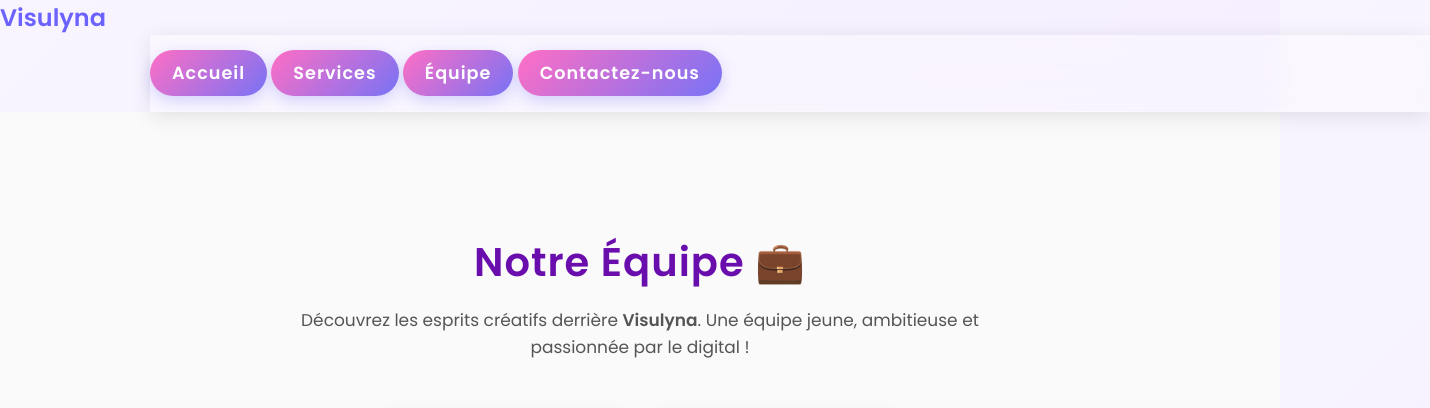
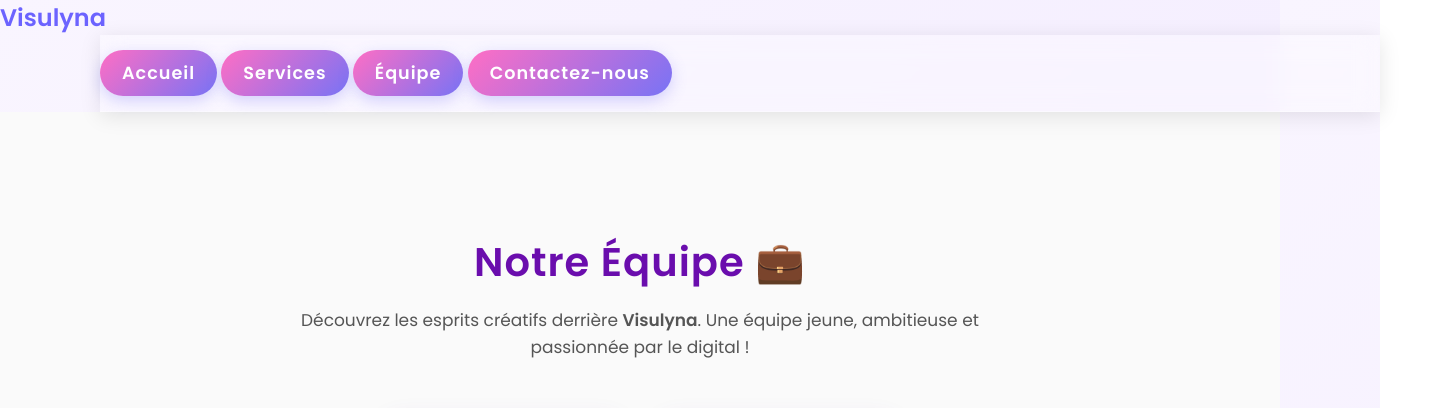
Before and after one commit to visulyna/visulyna.github.io, a plain HTML site: page equipe.html in a window 1280 px wide. Shown: the top 408 px of the page, 1430 px wide, since content can reach past the window. Drawn offline with Linux system fonts and the light colour scheme.

Commit message:
Update equipe.html

```diff
--- a/equipe.html
+++ b/equipe.html
@@ -14,7 +14,7 @@
 
   <header>
     <div class="logo">Visulyna</div>
-    <nav style="margin-left: 150px;">
+    <nav style="margin-left: 100px;">
       <a href="index.html" class="btn">Accueil</a>
       <a href="services.html" class="btn">Services</a>
       <a href="equipe.html" class="btn">Équipe</a>
```
